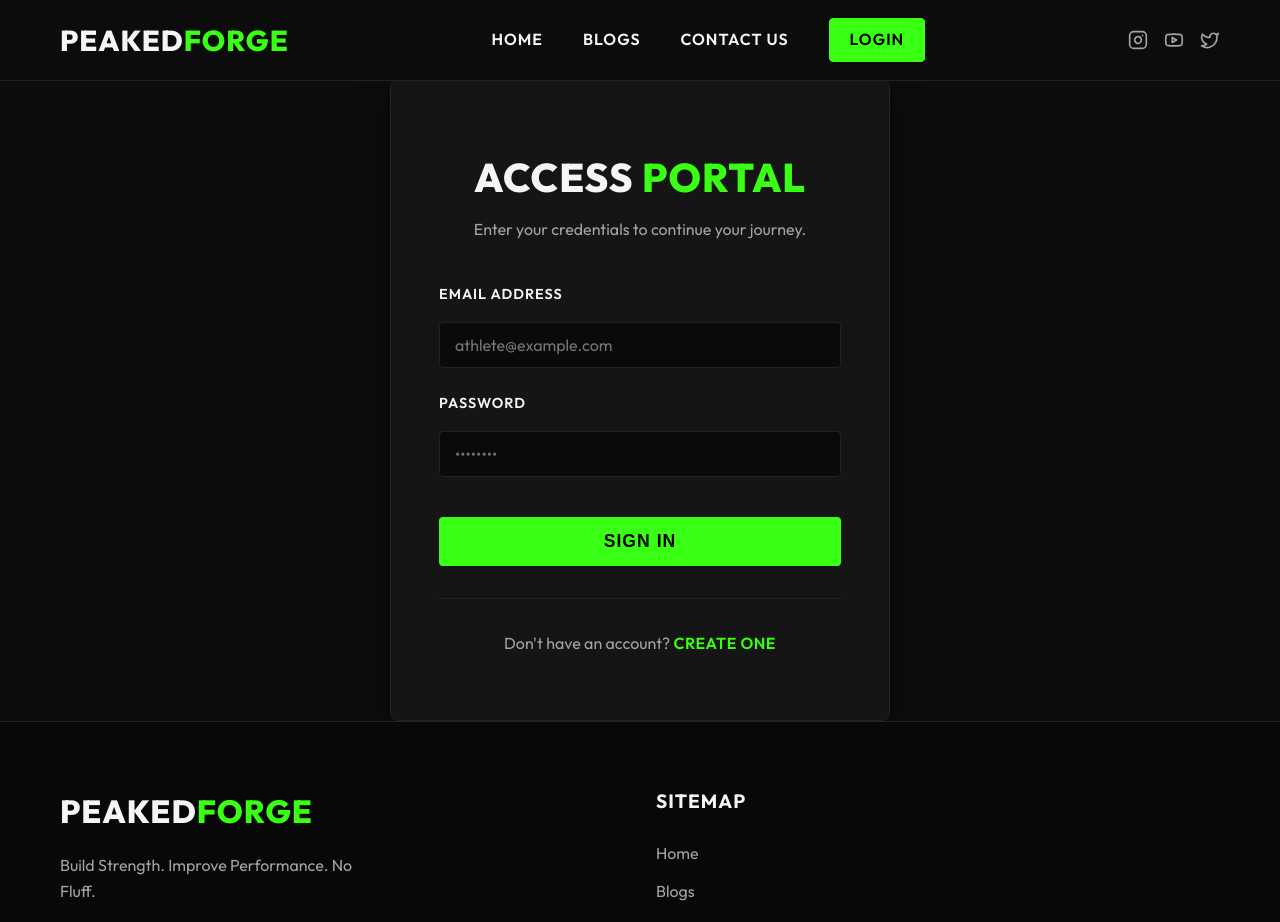
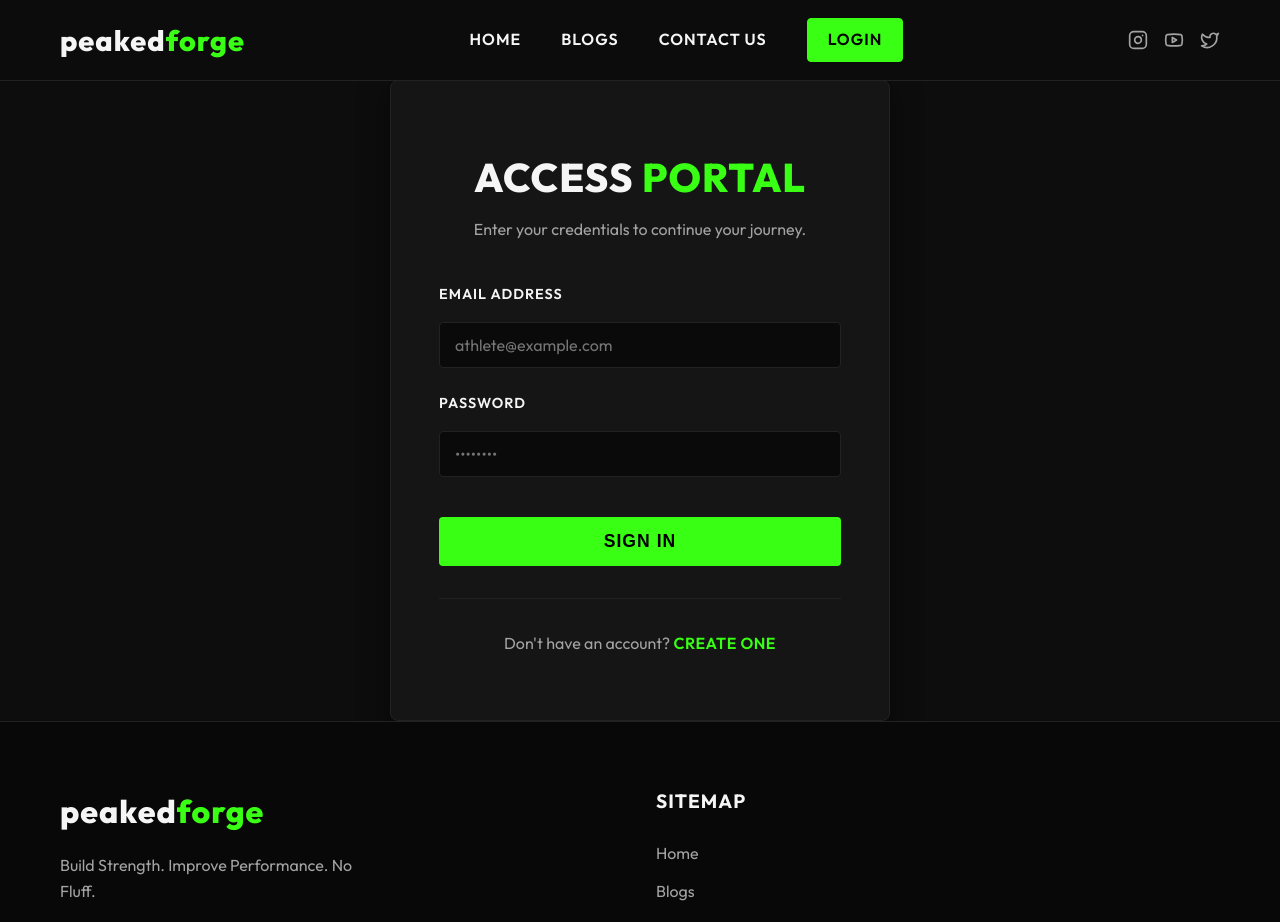
Before and after one commit to Raj117m/peak-forge, a React (Vite) app: page /login in a window 1280 px wide. Shown: the top 922 px of the page. Built offline with nearby package versions, Linux system fonts and the light colour scheme.

Commit message:
Fix logo casing

```diff
--- a/src/components/Footer.css
+++ b/src/components/Footer.css
@@ -22,7 +22,6 @@
   font-size: 2rem;
   font-weight: 800;
   letter-spacing: 1px;
-  text-transform: uppercase;
   display: block;
   margin-bottom: 1rem;
 }
--- a/src/components/Footer.jsx
+++ b/src/components/Footer.jsx
@@ -8,7 +8,7 @@ function Footer() {
       <div className="container footer-container">
         <div className="footer-brand">
           <Link to="/" className="footer-logo">
-            PEAKED<span>FORGE</span>
+            peaked<span>forge</span>
           </Link>
           <p className="footer-tagline">Build Strength. Improve Performance. No Fluff.</p>
           <div className="footer-socials">
--- a/src/components/Navbar.css
+++ b/src/components/Navbar.css
@@ -20,7 +20,6 @@
   font-size: 1.8rem;
   font-weight: 800;
   letter-spacing: 1px;
-  text-transform: uppercase;
 }
 
 .logo span {
--- a/src/components/Navbar.jsx
+++ b/src/components/Navbar.jsx
@@ -15,7 +15,7 @@ function Navbar() {
     <header className="header">
       <nav className="navbar container">
         <Link to="/" className="logo">
-          PEAKED<span>FORGE</span>
+          peaked<span>forge</span>
         </Link>
 
         <div className={`nav-links ${isOpen ? 'active' : ''}`}>
```
